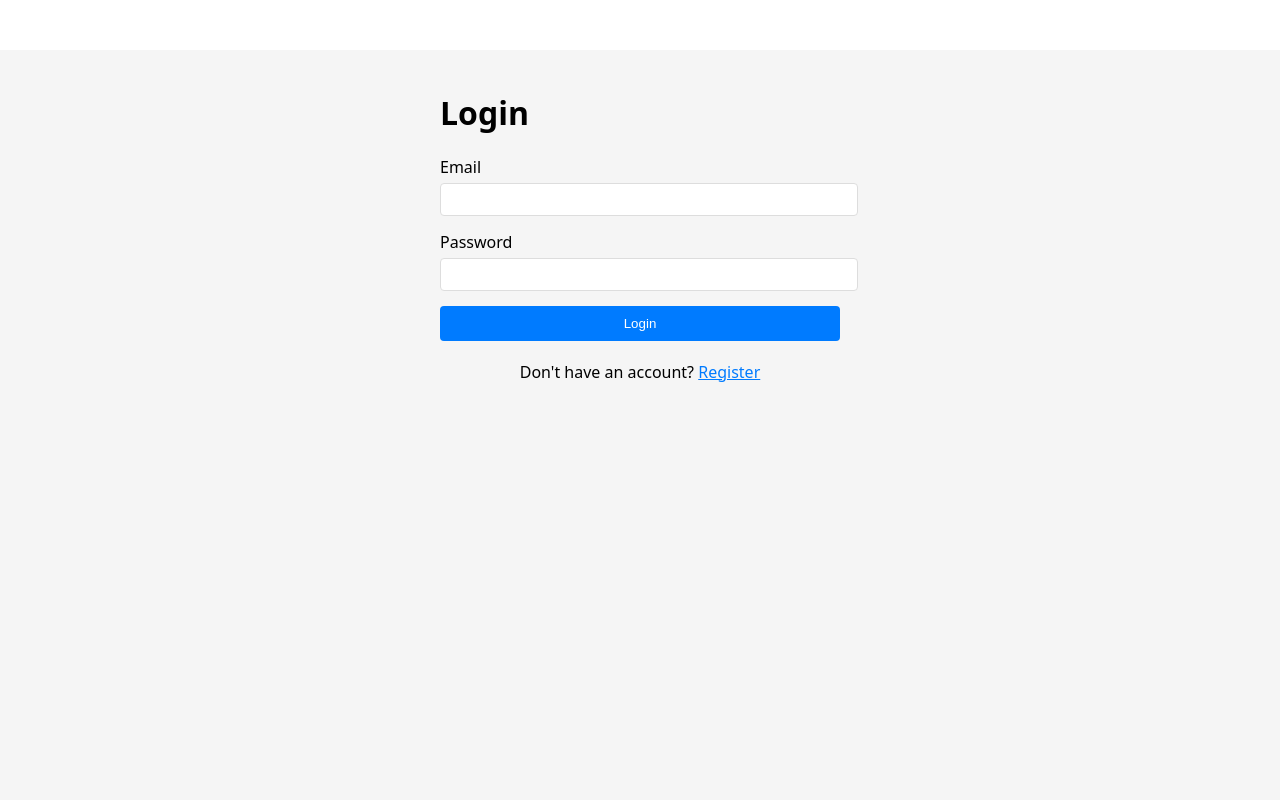
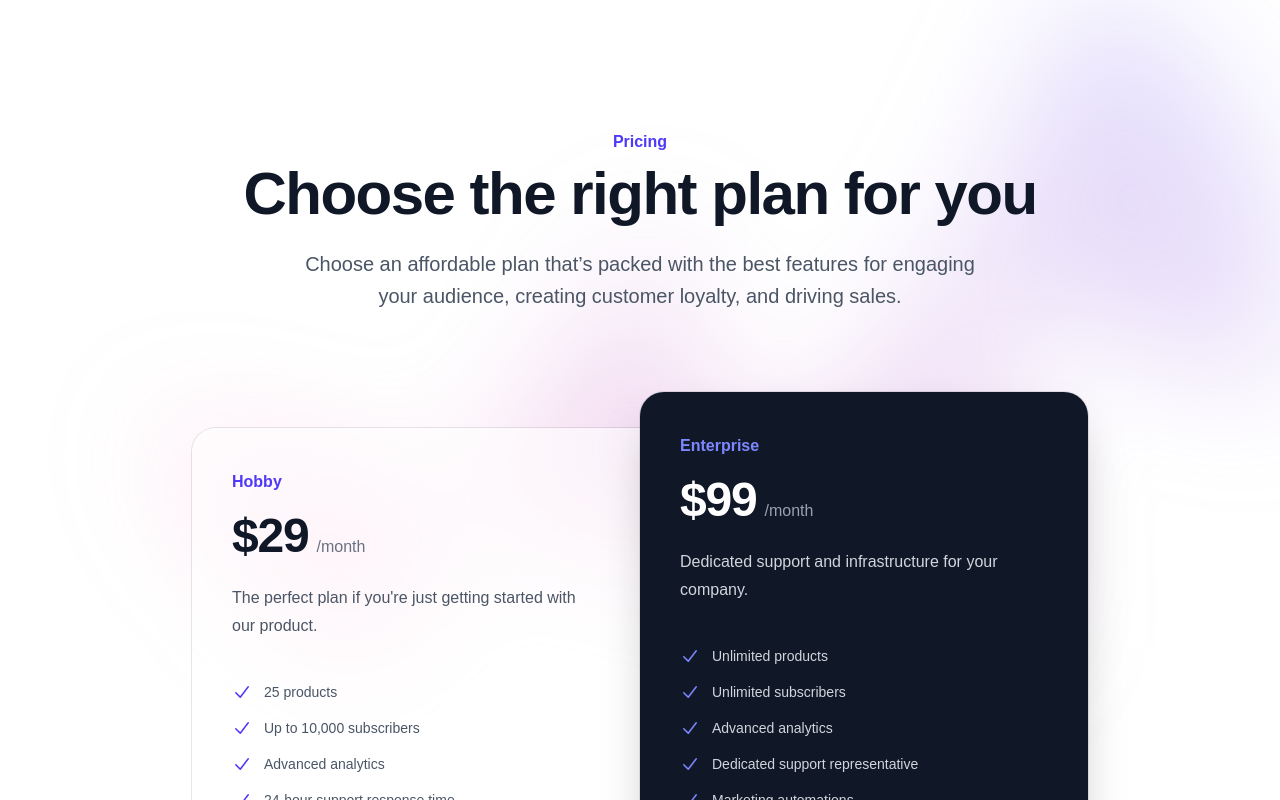
Before and after one commit to MokhtarMk141/e-platform, a Next.js app in the folder frontend/: page /login in a window 1280 px wide. Shown: the top 800 px of the page. Built offline with nearby package versions, Linux system fonts and the light colour scheme; no server answers.

Commit message:
modified files

```diff
--- a/frontend/package.json
+++ b/frontend/package.json
@@ -9,6 +9,7 @@
     "lint": "eslint"
   },
   "dependencies": {
+    "@heroicons/react": "^2.2.0",
     "axios": "^1.13.4",
     "next": "16.1.6",
     "react": "19.2.3",
--- a/frontend/src/app/(auth)/login/page.tsx
+++ b/frontend/src/app/(auth)/login/page.tsx
@@ -1,117 +1,125 @@
-'use client';
+import { CheckIcon } from '@heroicons/react/20/solid'
 
-import { useState } from 'react';
-import { useRouter } from 'next/navigation';
-import Link from 'next/link';
-import { AuthService } from '@/services/auth.service';
+const tiers = [
+  {
+    name: 'Hobby',
+    id: 'tier-hobby',
+    href: '#',
+    priceMonthly: '$29',
+    description: "The perfect plan if you're just getting started with our product.",
+    features: ['25 products', 'Up to 10,000 subscribers', 'Advanced analytics', '24-hour support response time'],
+    featured: false,
+  },
+  {
+    name: 'Enterprise',
+    id: 'tier-enterprise',
+    href: '#',
+    priceMonthly: '$99',
+    description: 'Dedicated support and infrastructure for your company.',
+    features: [
+      'Unlimited products',
+      'Unlimited subscribers',
+      'Advanced analytics',
+      'Dedicated support representative',
+      'Marketing automations',
+      'Custom integrations',
+    ],
+    featured: true,
+  },
+]
 
-export default function LoginPage() {
-  const router = useRouter();
-  const [formData, setFormData] = useState({
-    email: '',
-    password: '',
-  });
-  const [error, setError] = useState('');
-  const [loading, setLoading] = useState(false);
+function classNames(...classes) {
+  return classes.filter(Boolean).join(' ')
+}
 
-  const handleChange = (e: React.ChangeEvent<HTMLInputElement>) => {
-    setFormData({
-      ...formData,
-      [e.target.name]: e.target.value,
-    });
-    setError('');
-  };
-
-  const handleSubmit = async (e: React.FormEvent) => {
-    e.preventDefault();
-    setLoading(true);
-    setError('');
-
-    try {
-      await AuthService.login(formData);
-      router.push('/dashboard');
-    } catch (err: any) {
-      setError(err.error || 'Login failed');
-    } finally {
-      setLoading(false);
-    }
-  };
-
+export default function Example() {
   return (
-    <div style={{ maxWidth: '400px', margin: '50px auto', padding: '20px' }}>
-      <h1>Login</h1>
-
-      <form onSubmit={handleSubmit}>
-        <div style={{ marginBottom: '15px' }}>
-          <label htmlFor="email" style={{ display: 'block', marginBottom: '5px' }}>
-            Email
-          </label>
-          <input
-            id="email"
-            name="email"
-            type="email"
-            value={formData.email}
-            onChange={handleChange}
-            required
-            style={{
-              width: '100%',
-              padding: '8px',
-              border: '1px solid #ddd',
-              borderRadius: '4px',
-            }}
-          />
-        </div>
-
-        <div style={{ marginBottom: '15px' }}>
-          <label htmlFor="password" style={{ display: 'block', marginBottom: '5px' }}>
-            Password
-          </label>
-          <input
-            id="password"
-            name="password"
-            type="password"
-            value={formData.password}
-            onChange={handleChange}
-            required
-            style={{
-              width: '100%',
-              padding: '8px',
-              border: '1px solid #ddd',
-              borderRadius: '4px',
-            }}
-          />
-        </div>
-
-        {error && (
-          <div style={{ color: 'red', marginBottom: '15px' }}>
-            {error}
+    <div className="relative isolate bg-white px-6 py-24 sm:py-32 lg:px-8">
+      <div aria-hidden="true" className="absolute inset-x-0 -top-3 -z-10 transform-gpu overflow-hidden px-36 blur-3xl">
+        <div
+          style={{
+            clipPath:
+              'polygon(74.1% 44.1%, 100% 61.6%, 97.5% 26.9%, 85.5% 0.1%, 80.7% 2%, 72.5% 32.5%, 60.2% 62.4%, 52.4% 68.1%, 47.5% 58.3%, 45.2% 34.5%, 27.5% 76.7%, 0.1% 64.9%, 17.9% 100%, 27.6% 76.8%, 76.1% 97.7%, 74.1% 44.1%)',
+          }}
+          className="mx-auto aspect-1155/678 w-288.75 bg-linear-to-tr from-[#ff80b5] to-[#9089fc] opacity-30"
+        />
+      </div>
+      <div className="mx-auto max-w-4xl text-center">
+        <h2 className="text-base/7 font-semibold text-indigo-600">Pricing</h2>
+        <p className="mt-2 text-5xl font-semibold tracking-tight text-balance text-gray-900 sm:text-6xl">
+          Choose the right plan for you
+        </p>
+      </div>
+      <p className="mx-auto mt-6 max-w-2xl text-center text-lg font-medium text-pretty text-gray-600 sm:text-xl/8">
+        Choose an affordable plan that’s packed with the best features for engaging your audience, creating customer
+        loyalty, and driving sales.
+      </p>
+      <div className="mx-auto mt-16 grid max-w-lg grid-cols-1 items-center gap-y-6 sm:mt-20 sm:gap-y-0 lg:max-w-4xl lg:grid-cols-2">
+        {tiers.map((tier, tierIdx) => (
+          <div
+            key={tier.id}
+            className={classNames(
+              tier.featured ? 'relative bg-gray-900 shadow-2xl' : 'bg-white/60 sm:mx-8 lg:mx-0',
+              tier.featured
+                ? ''
+                : tierIdx === 0
+                  ? 'rounded-t-3xl sm:rounded-b-none lg:rounded-tr-none lg:rounded-bl-3xl'
+                  : 'sm:rounded-t-none lg:rounded-tr-3xl lg:rounded-bl-none',
+              'rounded-3xl p-8 ring-1 ring-gray-900/10 sm:p-10',
+            )}
+          >
+            <h3
+              id={tier.id}
+              className={classNames(tier.featured ? 'text-indigo-400' : 'text-indigo-600', 'text-base/7 font-semibold')}
+            >
+              {tier.name}
+            </h3>
+            <p className="mt-4 flex items-baseline gap-x-2">
+              <span
+                className={classNames(
+                  tier.featured ? 'text-white' : 'text-gray-900',
+                  'text-5xl font-semibold tracking-tight',
+                )}
+              >
+                {tier.priceMonthly}
+              </span>
+              <span className={classNames(tier.featured ? 'text-gray-400' : 'text-gray-500', 'text-base')}>/month</span>
+            </p>
+            <p className={classNames(tier.featured ? 'text-gray-300' : 'text-gray-600', 'mt-6 text-base/7')}>
+              {tier.description}
+            </p>
+            <ul
+              role="list"
+              className={classNames(
+                tier.featured ? 'text-gray-300' : 'text-gray-600',
+                'mt-8 space-y-3 text-sm/6 sm:mt-10',
+              )}
+            >
+              {tier.features.map((feature) => (
+                <li key={feature} className="flex gap-x-3">
+                  <CheckIcon
+                    aria-hidden="true"
+                    className={classNames(tier.featured ? 'text-indigo-400' : 'text-indigo-600', 'h-6 w-5 flex-none')}
+                  />
+                  {feature}
+                </li>
+              ))}
+            </ul>
+            <a
+              href={tier.href}
+              aria-describedby={tier.id}
+              className={classNames(
+                tier.featured
+                  ? 'bg-indigo-500 text-white shadow-xs hover:bg-indigo-400 focus-visible:outline-indigo-500'
+                  : 'text-indigo-600 inset-ring inset-ring-indigo-200 hover:inset-ring-indigo-300 focus-visible:outline-indigo-600',
+                'mt-8 block rounded-md px-3.5 py-2.5 text-center text-sm font-semibold focus-visible:outline-2 focus-visible:outline-offset-2 sm:mt-10',
+              )}
+            >
+              Get started today
+            </a>
           </div>
-        )}
-
-        <button
-          type="submit"
-          disabled={loading}
-          style={{
-            width: '100%',
-            padding: '10px',
-            backgroundColor: '#007bff',
-            color: 'white',
-            border: 'none',
-            borderRadius: '4px',
-            cursor: loading ? 'not-allowed' : 'pointer',
-            opacity: loading ? 0.6 : 1,
-          }}
-        >
-          {loading ? 'Loading...' : 'Login'}
-        </button>
-      </form>
-
-      <p style={{ marginTop: '20px', textAlign: 'center' }}>
-        Don't have an account?{' '}
-        <Link href="/register" style={{ color: '#007bff' }}>
-          Register
-        </Link>
-      </p>
+        ))}
+      </div>
     </div>
-  );
+  )
 }
--- a/frontend/src/app/dashboard/page.tsx
+++ b/frontend/src/app/dashboard/page.tsx
@@ -1,67 +1,62 @@
 'use client';
 
-import { useEffect, useState } from 'react';
+import { useEffect } from 'react';
 import { useRouter } from 'next/navigation';
-import { AuthService } from '@/services/auth.service';
+import { useAuthStore } from '@/hooks/useAuth';
 
 export default function DashboardPage() {
   const router = useRouter();
-  const [user, setUser] = useState<any>(null);
+  const user = useAuthStore((state) => state.user);
+  const isAuthenticated = useAuthStore((state) => state.isAuthenticated);
+  const logout = useAuthStore((state) => state.logout);
 
   useEffect(() => {
-    const token = AuthService.getToken();
-    if (!token) {
+    if (!isAuthenticated) {
       router.push('/login');
-      return;
     }
-
-    const userData = AuthService.getUser();
-    setUser(userData);
-  }, [router]);
+  }, [isAuthenticated, router]);
 
   const handleLogout = () => {
-    AuthService.logout();
+    logout();
     router.push('/login');
   };
 
   if (!user) {
-    return <div>Loading...</div>;
+    return (
+      <div className="flex min-h-screen items-center justify-center">
+        <p className="text-sm text-slate-600">Loading...</p>
+      </div>
+    );
   }
 
   return (
-    <div style={{ maxWidth: '800px', margin: '50px auto', padding: '20px' }}>
-      <div style={{
-        display: 'flex',
-        justifyContent: 'space-between',
-        alignItems: 'center',
-        marginBottom: '30px'
-      }}>
-        <h1>Dashboard</h1>
+    <div className="mx-auto my-12 max-w-3xl px-4">
+      <div className="mb-8 flex items-center justify-between">
+        <h1 className="text-3xl font-semibold text-slate-900">Dashboard</h1>
         <button
           onClick={handleLogout}
-          style={{
-            padding: '10px 20px',
-            backgroundColor: '#dc3545',
-            color: 'white',
-            border: 'none',
-            borderRadius: '4px',
-            cursor: 'pointer',
-          }}
+          className="rounded-md bg-red-600 px-4 py-2 text-sm font-medium text-white shadow hover:bg-red-700"
         >
           Logout
         </button>
       </div>
 
-      <div style={{
-        backgroundColor: 'white',
-        padding: '20px',
-        borderRadius: '8px',
-        boxShadow: '0 2px 4px rgba(0,0,0,0.1)'
-      }}>
-        <h2>Welcome, {user.name}!</h2>
-        <p><strong>Email:</strong> {user.email}</p>
-        <p><strong>User ID:</strong> {user.id}</p>
-        <p><strong>Created At:</strong> {new Date(user.createdAt).toLocaleDateString()}</p>
+      <div className="rounded-lg bg-white p-6 shadow">
+        <h2 className="mb-4 text-xl font-semibold text-slate-900">
+          Welcome, {user.name}!
+        </h2>
+        <div className="space-y-1 text-sm text-slate-700">
+          <p>
+            <span className="font-medium">Email:</span> {user.email}
+          </p>
+          <p>
+            <span className="font-medium">User ID:</span> {user.id}
+          </p>
+          <p>
+            <span className="font-medium">Created At:</span>{' '}
+            {new Date(user.createdAt).toLocaleDateString()}
+          </p>
+        </div>
       </div>
     </div>
   );
--- a/frontend/src/app/layout.tsx
+++ b/frontend/src/app/layout.tsx
@@ -1,4 +1,5 @@
 import type { Metadata } from 'next';
+import './globals.css';
 
 export const metadata: Metadata = {
   title: 'Ecommerce Platform',
@@ -12,7 +13,7 @@ export default function RootLayout({
 }) {
   return (
     <html lang="en">
-      <body style={{ margin: 0, fontFamily: 'system-ui, -apple-system, sans-serif' }}>
+      <body className="min-h-screen bg-slate-50 text-slate-900 antialiased">
         {children}
       </body>
     </html>
--- a/frontend/src/app/page.tsx
+++ b/frontend/src/app/page.tsx
@@ -17,13 +17,8 @@ export default function HomePage() {
   }, [router]);
 
   return (
-    <div style={{
-      display: 'flex',
-      justifyContent: 'center',
-      alignItems: 'center',
-      minHeight: '100vh'
-    }}>
-      <p>Redirecting...</p>
+    <div className="flex min-h-screen items-center justify-center">
+      <p className="text-sm text-slate-600">Redirecting...</p>
     </div>
   );
 }
--- a/frontend/src/hooks/useAuth.ts
+++ b/frontend/src/hooks/useAuth.ts
@@ -1,33 +1,96 @@
-import { useState, useEffect } from "react";
-import { login as loginService, register as registerService } from "../services/auth.service";
+import { create } from 'zustand';
+import { AuthService } from '@/services/auth.service';
+import type {
+  User,
+  LoginCredentials,
+  RegisterCredentials,
+  AuthResponse,
+} from '@/types/auth.types';
 
-export function useAuth() {
-  const [user, setUser] = useState<any>(null);
+interface AuthState {
+  user: User | null;
+  token: string | null;
+  isAuthenticated: boolean;
+  loading: boolean;
+  login: (credentials: LoginCredentials) => Promise<AuthResponse>;
+  register: (credentials: RegisterCredentials) => Promise<AuthResponse>;
+  logout: () => void;
+}
 
-  useEffect(() => {
-    const token = localStorage.getItem("token");
-    if (token) {
-      // optional: decode token to get user info or call /me endpoint
-      setUser({ token });
+const getInitialAuthState = (): Pick<
+  AuthState,
+  'user' | 'token' | 'isAuthenticated'
+> => {
+  const token = AuthService.getToken();
+  const user = AuthService.getUser();
+
+  if (!token || !user) {
+    return {
+      user: null,
+      token: null,
+      isAuthenticated: false,
+    };
+  }
+
+  return {
+    user,
+    token,
+    isAuthenticated: true,
+  };
+};
+
+export const useAuthStore = create<AuthState>((set) => ({
+  ...getInitialAuthState(),
+  loading: false,
+
+  login: async (credentials) => {
+    set({ loading: true });
+    try {
+      const response = await AuthService.login(credentials);
+
+      set({
+        user: response.user,
+        token: response.token,
+        isAuthenticated: true,
+        loading: false,
+      });
+
+      return response;
+    } catch (error) {
+      set({ loading: false, isAuthenticated: false });
+      throw error;
     }
-  }, []);
+  },
 
-  const login = async (dto: { email: string; password: string }) => {
-    const loggedInUser = await loginService(dto);
-    setUser(loggedInUser);
-    return loggedInUser;
-  };
+  register: async (credentials) => {
+    set({ loading: true });
+    try {
+      const response = await AuthService.register(credentials);
 
-  const register = async (dto: { name: string; email: string; password: string }) => {
-    const registeredUser = await registerService(dto);
-    setUser(registeredUser);
-    return registeredUser;
-  };
+      set({
+        user: response.user,
+        token: response.token,
+        isAuthenticated: true,
+        loading: false,
+      });
 
-  const logout = () => {
-    localStorage.removeItem("token");
-    setUser(null);
-  };
+      return response;
+    } catch (error) {
+      set({ loading: false, isAuthenticated: false });
+      throw error;
+    }
+  },
 
-  return { user, login, register, logout };
-}
+  logout: () => {
+    AuthService.logout();
+    set({
+      user: null,
+      token: null,
+      isAuthenticated: false,
+      loading: false,
+    });
+  },
+}));
+
+// Convenience hook so you can keep using `useAuth()`
+export const useAuth = () => useAuthStore;
--- a/frontend/src/services/auth.service.ts
+++ b/frontend/src/services/auth.service.ts
@@ -5,40 +5,61 @@ import {
   RegisterCredentials,
 } from '@/types/auth.types';
 
+const ONE_WEEK_IN_SECONDS = 7 * 24 * 60 * 60;
+
 export class AuthService {
+  private static setAuthStorage(response: AuthResponse) {
+    if (typeof window === 'undefined') return;
+
+    const { token, user } = response;
+
+    localStorage.setItem('token', token);
+    localStorage.setItem('user', JSON.stringify(user));
+
+    // Store JWT in a cookie so it can be read on the server (if needed)
+    document.cookie = `token=${token}; path=/; max-age=${ONE_WEEK_IN_SECONDS}; secure; samesite=lax`;
+  }
+
+  private static clearAuthStorage() {
+    if (typeof window === 'undefined') return;
+
+    localStorage.removeItem('token');
+    localStorage.removeItem('user');
+
+    // Expire the JWT cookie
+    document.cookie = 'token=; path=/; max-age=0';
+  }
+
   static async login(credentials: LoginCredentials): Promise<AuthResponse> {
     const response = await ApiClient.post<AuthResponse>(
       '/auth/login',
       credentials
     );
 
-    if (typeof window !== 'undefined' && response.token) {
-      localStorage.setItem('token', response.token);
-      localStorage.setItem('user', JSON.stringify(response.user));
+    if (response.token) {
+      this.setAuthStorage(response);
     }
 
     return response;
   }
 
-  static async register(credentials: RegisterCredentials): Promise<AuthResponse> {
+  static async register(
+    credentials: RegisterCredentials
+  ): Promise<AuthResponse> {
     const response = await ApiClient.post<AuthResponse>(
       '/auth/register',
       credentials
     );
 
-    if (typeof window !== 'undefined' && response.token) {
-      localStorage.setItem('token', response.token);
-      localStorage.setItem('user', JSON.stringify(response.user));
+    if (response.token) {
+      this.setAuthStorage(response);
     }
 
     return response;
   }
 
   static logout(): void {
-    if (typeof window !== 'undefined') {
-      localStorage.removeItem('token');
-      localStorage.removeItem('user');
-    }
+    this.clearAuthStorage();
   }
 
   static getToken(): string | null {
--- /dev/null
+++ b/postcss.config.js
@@ -0,0 +1,5 @@
+export default {
+  plugins: {
+    "@tailwindcss/postcss": {},
+  },
+};
```
Also changed, not shown: frontend/src/app/(auth)/register/page.tsx (+46 -50 lines), package.json (+6 -1 lines), 2 other files (tests, documents, lock files or other folders).
